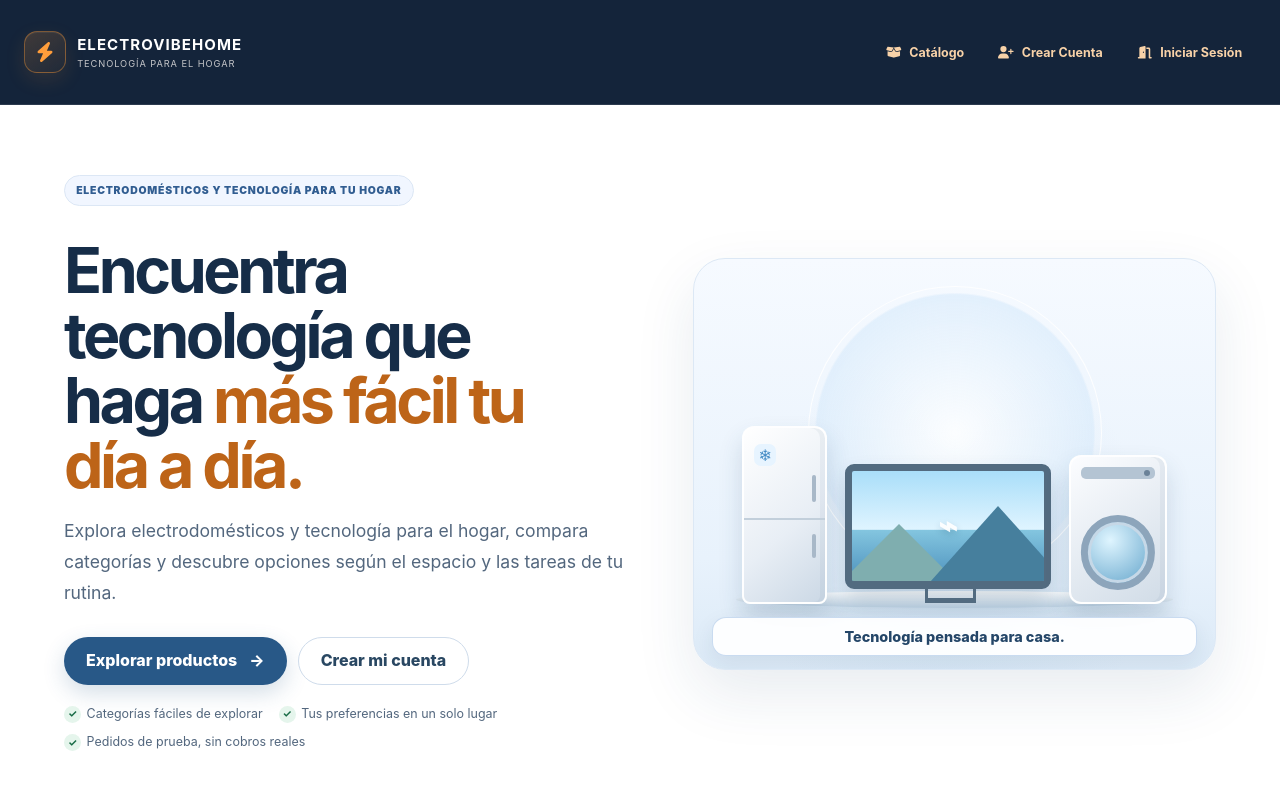
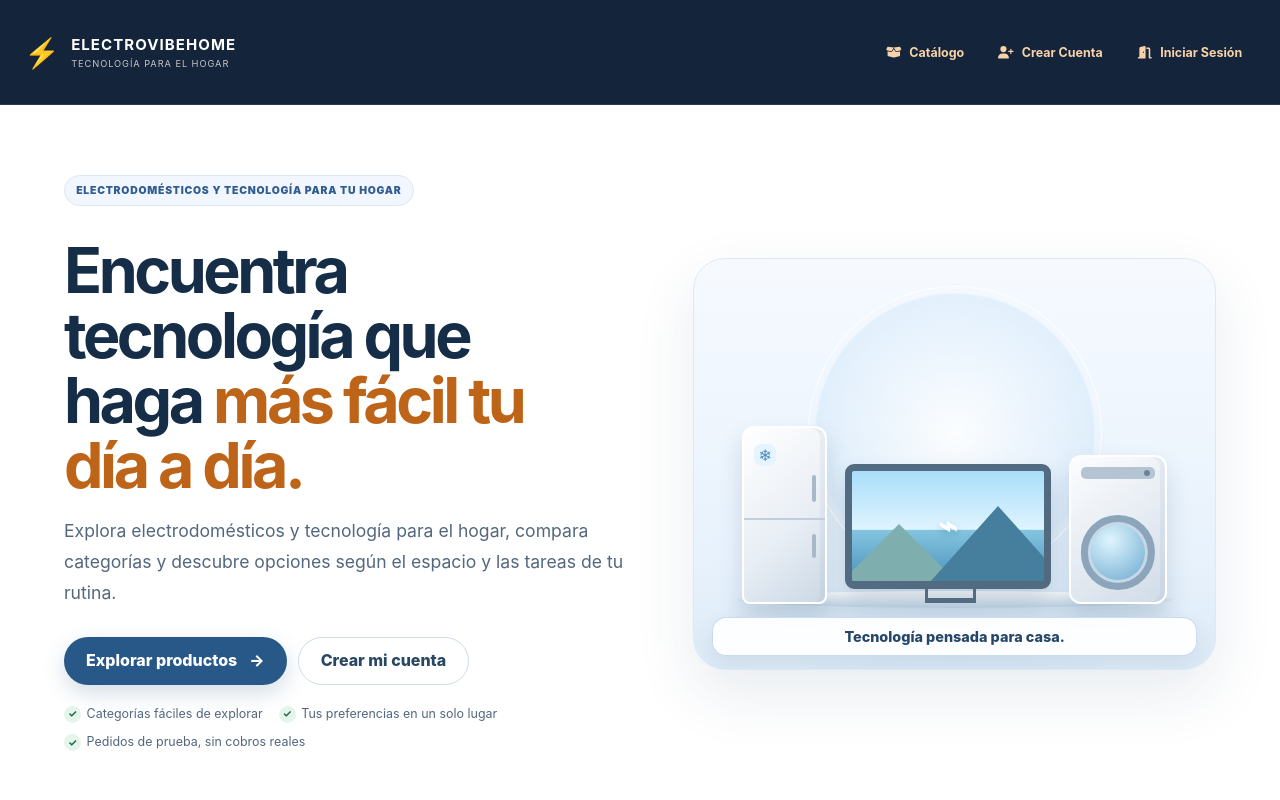
Before and after one commit to sro2005/my-app, a React (Vite) app: page / in a window 1280 px wide. Shown: the top 800 px of the page. Built offline with nearby package versions, Linux system fonts and the light colour scheme.

Commit message:
Restore frontend header after backend icon clarification

```diff
--- a/src/components/Header.jsx
+++ b/src/components/Header.jsx
@@ -11,11 +11,9 @@ import {
   faClipboardList,
   faUserPlus,
   faDoorOpen,
-  faLock,
-  faBolt
+  faLock
 } from '@fortawesome/free-solid-svg-icons';
 import { AuthContext } from '../contexts/AuthContext';
-import './Header.css';
 
 const navLink = (to, icon, label) => (
   <li key={to}>
@@ -53,7 +51,7 @@ const Header = () => {
     <header className="evh-site-header">
       <div className="evh-header-inner">
         <Link className="evh-site-brand" to={user ? '/home-page' : '/'} aria-label="ElectroVibeHome, ir al inicio">
-          <span className="evh-site-brand-mark" aria-hidden="true"><FontAwesomeIcon icon={faBolt} /></span>
+          <span className="evh-site-brand-mark" aria-hidden="true">⚡</span>
           <span className="evh-site-brand-copy">
             <strong>ELECTROVIBEHOME</strong>
             <small>TECNOLOGÍA PARA EL HOGAR</small>
```
